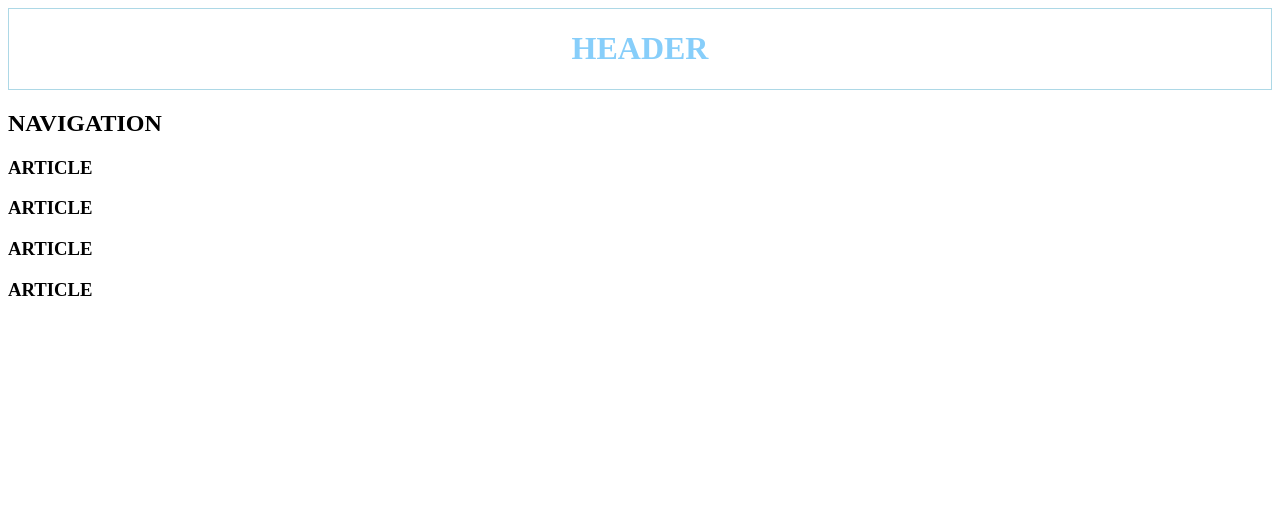
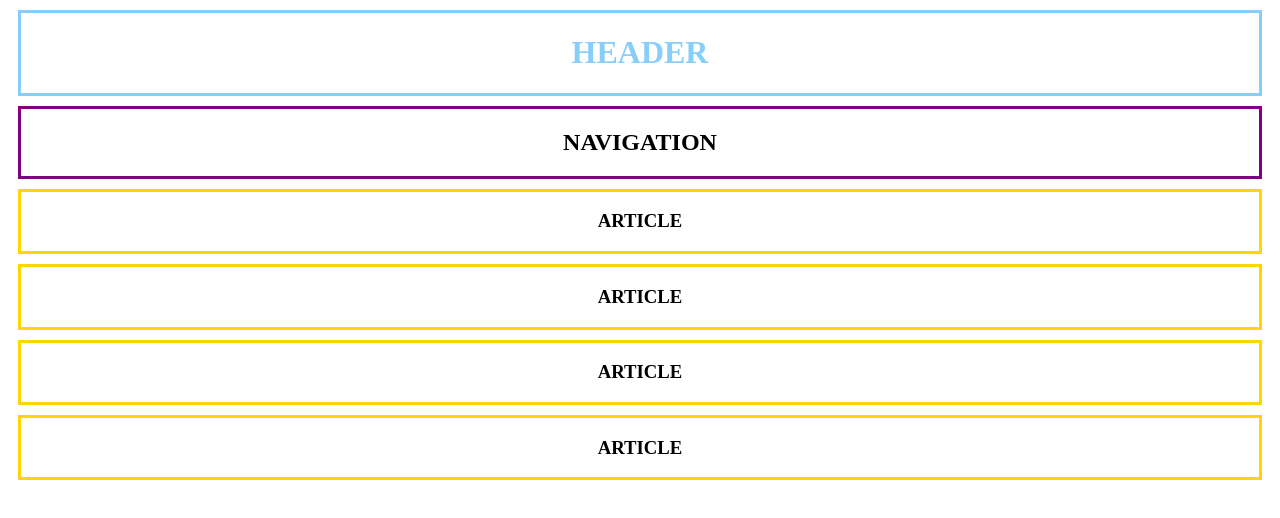
Before and after one commit to LewisLovett/flexbox_challenge1, a plain HTML site: page index.html in a window 1280 px wide. Drawn offline with Linux system fonts and the light colour scheme.

Commit message:
created base css

```diff
--- a/styles.css
+++ b/styles.css
@@ -1,9 +1,17 @@
+header,nav,article{
+    text-align: center;
+    margin: 10px;
+}
+
 header{
     color: lightskyblue;
-    border: 1px lightblue solid;
-    text-align: center;
+    border: 3px lightskyblue solid;
 }
 
 nav{
+    border: 3px purple solid;
+}
 
+article{
+    border: 3px gold solid;
 }
```
